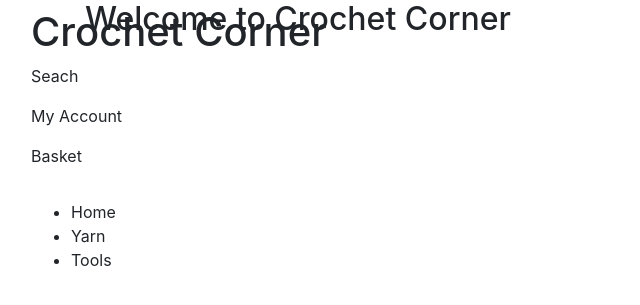
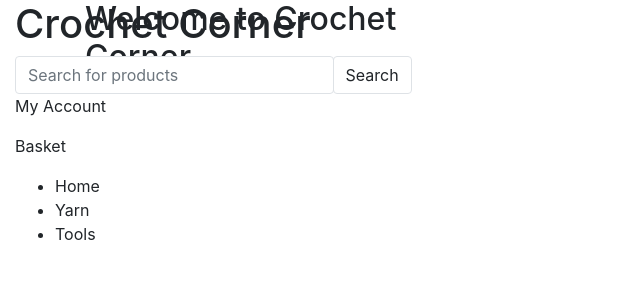
Before and after one commit to cgalpin92/pp5_crochet_corner, a Django app: page / in a window 1280 px wide. Shown: the top 305 px of the page, without its empty margins (0-640 px from the left). Run offline with Django 3.2, Linux system fonts and the light colour scheme.

Commit message:
feat: remove nav element from base.html and add form field for search bar in base.html

```diff
--- a/home/templates/home/index.html
+++ b/home/templates/home/index.html
@@ -10,11 +10,11 @@
 {% endblock %}
 
 {% block content %}
-<div class="container h-100">
-    <div class="row h-100">
-        <div class="col my-auto">
-            <h2>Welcome to Crochet Corner</h2>
+    <div class="container h-100">
+        <div class="row h-100">
+            <div class="col-lg-4 my-auto">
+                <h2>Welcome to Crochet Corner</h2>
+            </div>
         </div>
     </div>
-</div>
 {% endblock %}
--- a/templates/base.html
+++ b/templates/base.html
@@ -32,16 +32,24 @@
 
     <title>Crochet Corner {% block extra_title %}{% endblock %}</title>
   </head>
+
   <body>
     <header class="container-fluid fixed-top">
-      <nav class="navbar">
-        <div>
+      <div class="row">
+        <div class="col-lg-4">
           <div>
             <h1>Crochet Corner</h1>
           </div>
           <div>
             <!-- Search Bar -->
-             <p>Seach</p>
+            <form action="" method="GET">
+              <div class="input-group w=100">
+                <input type="text" class="form-control border border-black rounded" name="" placeholder="Search for products">
+                <div class="input-group-append">
+                  <button class="form-control btn btn-black border border-black rounded" type="submit">Search</button>
+                </div>
+              </div>
+            </form>
           </div>
           <div>
             <!-- My Account -->
@@ -52,8 +60,8 @@
             <p>Basket</p>
           </div>
         </div>
-      </nav>
-      <nav class="navbar">
+      </div>
+
       <div>
         <ul>
           <li>Home</li>
@@ -61,9 +69,8 @@
           <li>Tools</li>
         </ul>
       </div>
-      </nav>
     </header>
-    <main>
+
     {% if messages %}
       <div class="message-container"></div>
     {% endif %}
@@ -76,7 +83,6 @@
 
     {% block postloadjs %}
     {% endblock %}
-    </main>
 
 
 
```
Lines whose indentation alone changed are shown as unchanged.
